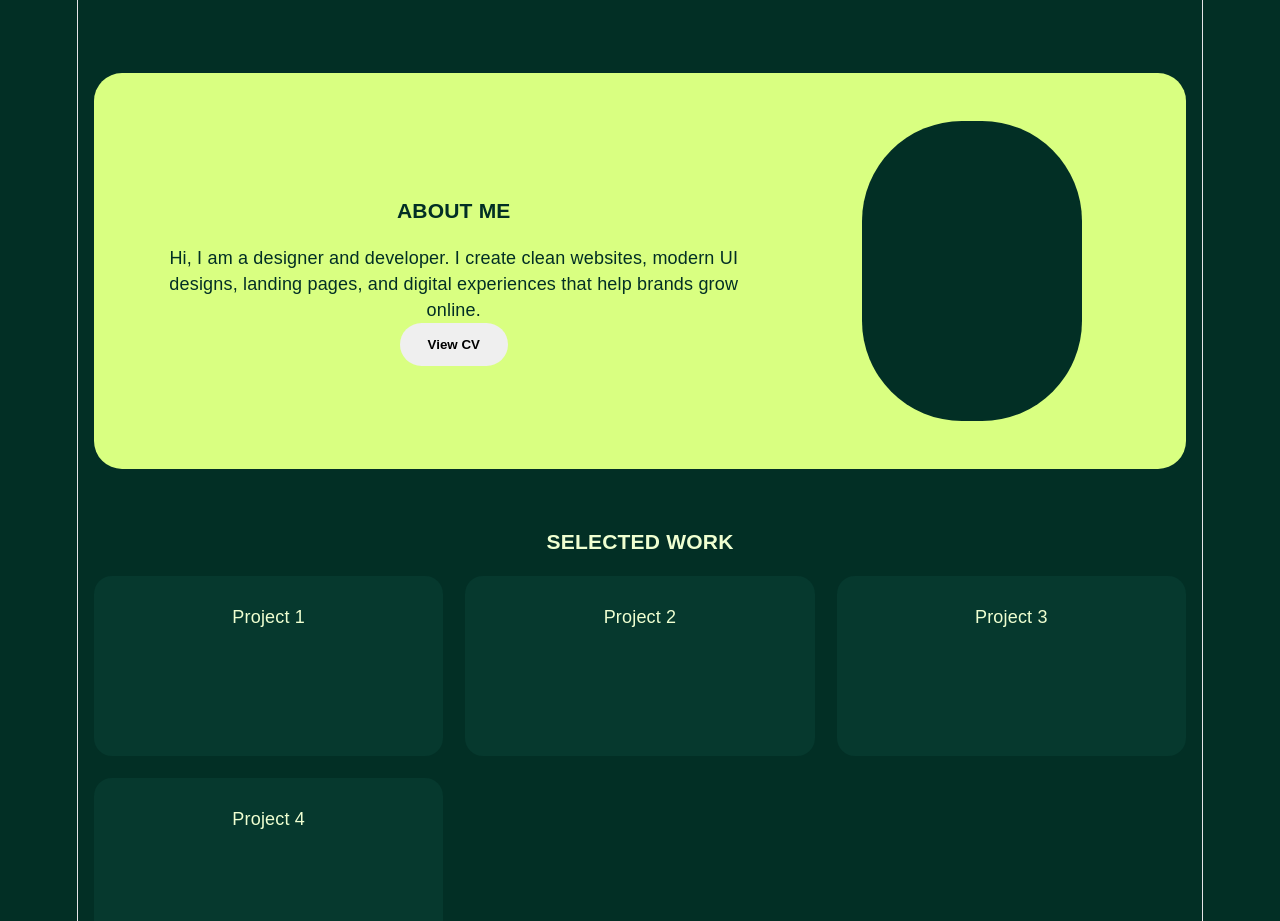
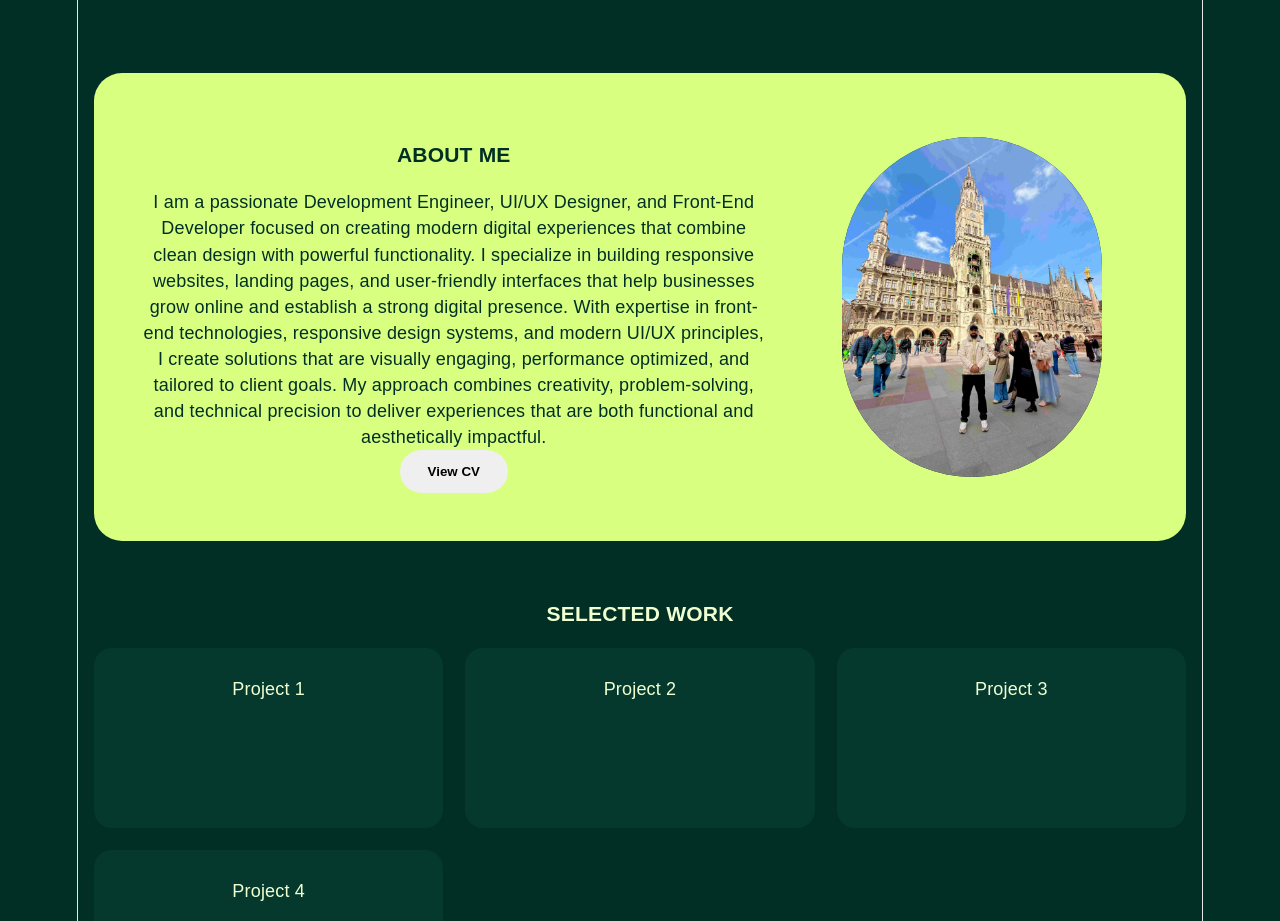
Before and after one commit to Ehtasham-Yasin/weblight-app, a React (Vite) app: page / in a window 1280 px wide. Shown: the part 900-1821 px from the top of the page. Built offline with nearby package versions, Linux system fonts and the light colour scheme.

Commit message:
about me

```diff
--- a/src/App.css
+++ b/src/App.css
@@ -117,11 +117,18 @@ button {
 }
 
 .profile {
-  width: 220px;
-  height: 300px;
-  border-radius: 100px;
+  width: 260px;
+  height: 340px;
+  border-radius: 140px;
+  overflow: hidden;
+  margin: auto;
   background: #022f25;
-  margin: auto;
+}
+
+.profile img {
+  width: 100%;
+  height: 100%;
+  object-fit: cover;
 }
 
 .section {
--- a/src/App.jsx
+++ b/src/App.jsx
@@ -39,13 +39,28 @@ export default function App() {
         <div>
           <h3>ABOUT ME</h3>
           <p>
-            Hi, I am a designer and developer. I create clean websites,
-            modern UI designs, landing pages, and digital experiences that help
-            brands grow online.
+            I am a passionate Development Engineer, UI/UX Designer, and Front-End Developer
+            focused on creating modern digital experiences that combine clean design with
+            powerful functionality. I specialize in building responsive websites, landing
+            pages, and user-friendly interfaces that help businesses grow online and
+            establish a strong digital presence.
+
+            With expertise in front-end technologies, responsive design systems, and
+            modern UI/UX principles, I create solutions that are visually engaging,
+            performance optimized, and tailored to client goals. My approach combines
+            creativity, problem-solving, and technical precision to deliver experiences
+            that are both functional and aesthetically impactful.
           </p>
-          <button>View CV</button>
+          <a
+            href="https://www.dropbox.com/scl/fi/db5f81sb6yv250rvgboo6/ehtasham_yasin_cv.pdf?rlkey=zbrjfjmhax9tprpojyc65pbf7&st=k5u4v2mg&dl=0"
+            target="_blank"
+            rel="noopener noreferrer"
+          >
+            <button>View CV</button>
+          </a>        </div>
+        <div className="profile">
+          <img src="/profile.jpg" alt="Ehtasham Yasin" />
         </div>
-        <div className="profile"></div>
       </section>
 
       <section className="section">
```
Also changed, not shown: public/profile.jpg (added).
